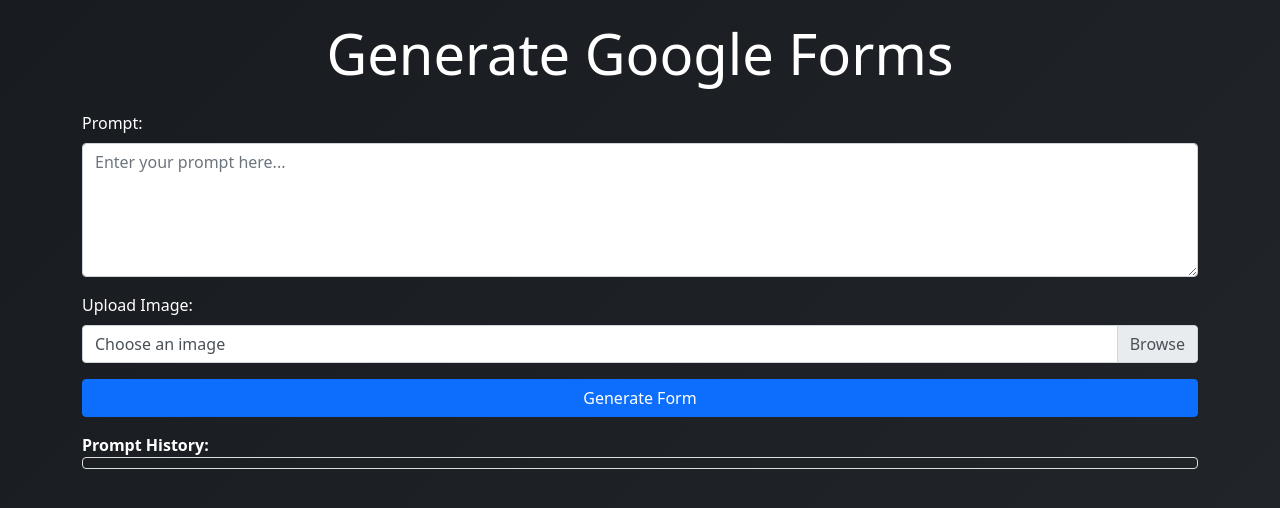
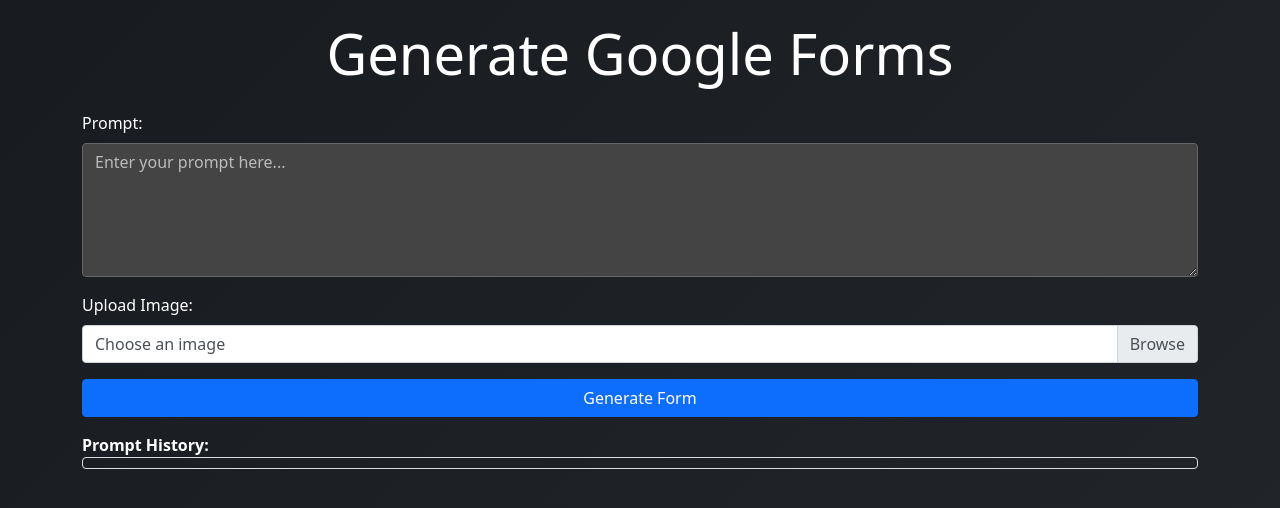
Before and after one commit to Gunn1/Formcreator, a Flask app: template templates/index.html in a window 1280 px wide. Shown: the top 508 px of the page. Run offline with Flask 3, Linux system fonts and the light colour scheme; the template is opened without the code that fills it, so the values that code supplies are empty; the visitor is signed in with stand-in values (Sample User, id 1); some libraries are stand-ins or nearby versions.

Commit message:
Update index.html and fixing styling issues.

```diff
--- a/templates/index.html
+++ b/templates/index.html
@@ -55,6 +55,18 @@
       .form-preview h5 {
         margin-bottom: 1rem;
       }
+      textarea,
+input,
+.form-control {
+  color: white !important;
+  background-color: #444 !important;
+  border: 1px solid #666 !important;
+}
+
+textarea::placeholder,
+input::placeholder {
+  color: #bbb !important;
+}
     </style>
   </head>
   <body>
```
